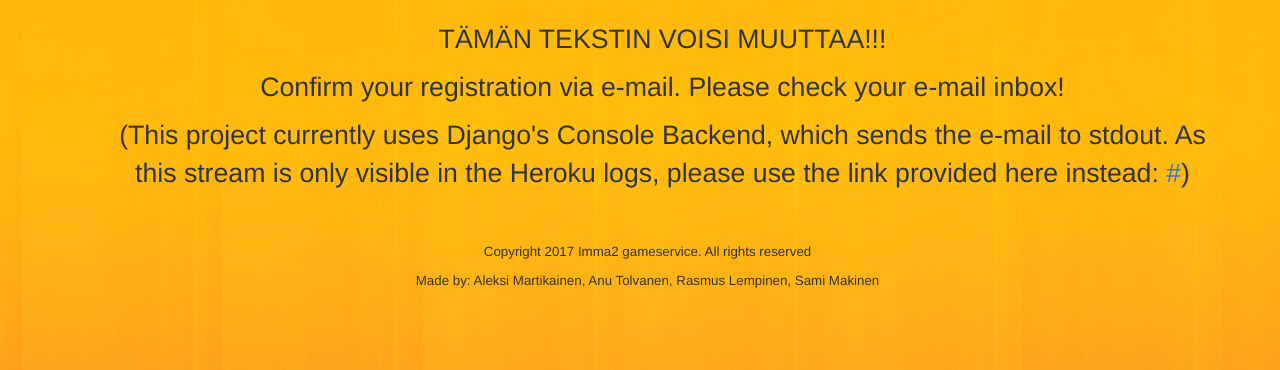
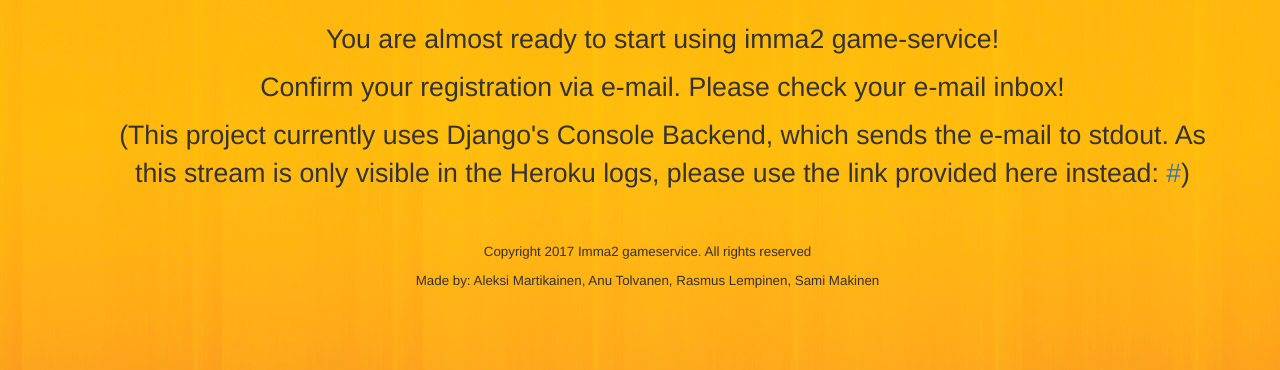
Before and after one commit to M4R774/imma2-game-service, a Django app: template gameservice/templates/confirm.html in a window 1280 px wide. Shown: the part 50-420 px from the top of the page. Run offline with Django 3.2, Linux system fonts and the light colour scheme; the template is opened without the code that fills it: most values are stand-ins (such as "Sample title", 1, 10 or a date in 2020); some libraries are stand-ins or nearby versions.

Commit message:
Change the register confirmation text

```diff
--- a/gameservice/templates/confirm.html
+++ b/gameservice/templates/confirm.html
@@ -2,7 +2,7 @@
 
 {% block content %}
     <div class="container">
-        <p>TÄMÄN TEKSTIN VOISI MUUTTAA!!!</p>
+        <p>You are almost ready to start using imma2 game-service! </p>
         <p>Confirm your registration via e-mail. Please check your e-mail inbox!</p>
         <p>(This project currently uses Django's Console Backend, which sends the e-mail to
         stdout. As this stream is only visible in the Heroku logs, please use the link provided
```
